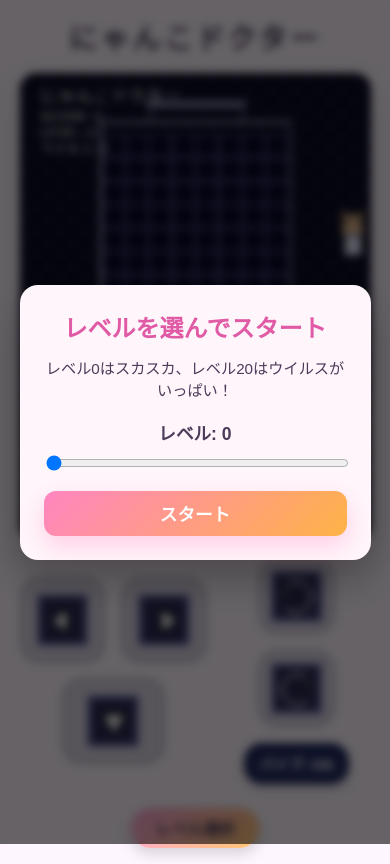
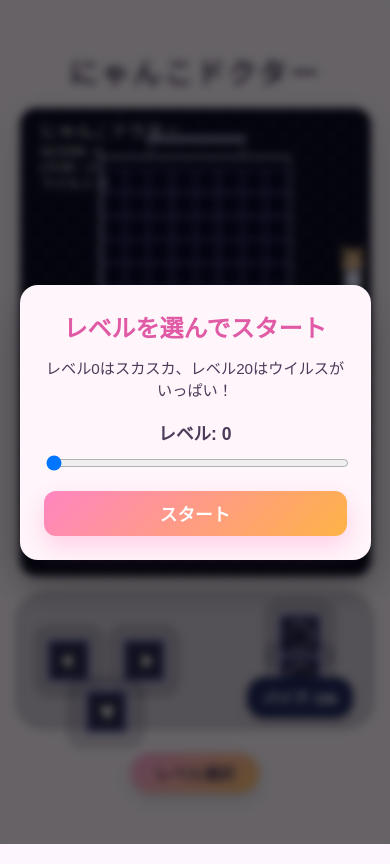
Before and after one commit to iwakicom-ux/nyanko-doctor, a plain HTML site: page index.html in a window 390 px wide. Drawn offline with Linux system fonts and the light colour scheme.

Commit message:
Add files via upload
yakiniku

```diff
--- a/index.html
+++ b/index.html
@@ -11,26 +11,26 @@
         <h1 class="game-title">にゃんこドクター</h1>
         <canvas id="gameCanvas" width="480" height="640" aria-label="にゃんこドクターのプレイ画面"></canvas>
         <div class="game-controls" aria-label="操作ボタン">
+            <div class="controller-surface">
                 <div class="dpad">
-                <div class="dpad-row">
                     <button id="btnLeft" class="control-btn" aria-label="左移動">
                         <img src="assets/btn_left.png" alt="左移動">
                     </button>
                     <button id="btnRight" class="control-btn" aria-label="右移動">
                         <img src="assets/btn_right.png" alt="右移動">
                     </button>
-                </div>
                     <button id="btnDown" class="control-btn dpad-down" aria-label="高速落下">
                         <img src="assets/btn_drop.png" alt="高速落下">
                     </button>
                 </div>
-            <div class="rotate-group">
+                <div class="rotate-stack">
                     <button id="btnRotateCCW" class="control-btn rotate-ccw" aria-label="左回転">
                         <img src="assets/btn_rotate.png" alt="左回転">
                     </button>
                     <button id="btnRotateCW" class="control-btn" aria-label="右回転">
                         <img src="assets/btn_rotate.png" alt="右回転">
                     </button>
+                </div>
                 <button id="btnVibration" class="toggle-btn" aria-pressed="true" aria-label="振動のオンオフ">
                     バイブ: ON
                 </button>
--- a/style.css
+++ b/style.css
@@ -1,7 +1,9 @@
  :root {
+    --controller-width: 520px;
     --control-size: 96px;
     --control-gap: 24px;
     --control-radius: 24px;
+    --controller-aspect: 2.6;
 }
 
 * {
@@ -43,26 +45,37 @@ canvas {
 }
 
 .game-controls {
+    width: min(var(--controller-width), 95vw);
+    position: relative;
+}
+
+.controller-surface {
+    position: relative;
     width: 100%;
-    max-width: min(560px, 95vw);
+    aspect-ratio: var(--controller-aspect);
+    background: rgba(15, 12, 34, 0.18);
+    border-radius: 28px;
+    padding: 5%;
     display: flex;
     justify-content: space-between;
     align-items: center;
-    gap: var(--control-gap);
-    flex-wrap: nowrap;
+    box-shadow: inset 0 0 0 2px rgba(17, 12, 46, 0.15);
 }
 
-.dpad,
-.rotate-group {
-    flex: 1 1 0;
+.dpad {
+    position: relative;
+    width: 45%;
+    height: 100%;
+}
+
+.rotate-stack {
+    position: relative;
+    width: 35%;
+    height: 100%;
     display: flex;
     flex-direction: column;
     align-items: center;
-    gap: var(--control-gap);
-}
-
-.dpad-row {
-    display: flex;
+    justify-content: center;
     gap: var(--control-gap);
 }
 
@@ -87,17 +100,45 @@ canvas {
     display: block;
 }
 
-.dpad-down {
-    width: calc(var(--control-size) * 1.2);
+.control-btn {
+    position: absolute;
 }
 
-.rotate-group {
-    flex-direction: column;
+#btnLeft {
+    left: 0;
+    top: 50%;
+    transform: translateY(-50%);
 }
 
-.rotate-group .control-btn {
-    width: calc(var(--control-size) * 0.9);
-    height: calc(var(--control-size) * 0.9);
+#btnRight {
+    right: 0;
+    top: 50%;
+    transform: translateY(-50%);
+}
+
+#btnDown {
+    left: 50%;
+    top: 100%;
+    transform: translate(-50%, -50%);
+    width: calc(var(--control-size) * 1.1);
+}
+
+#btnRotateCCW {
+    top: 25%;
+    left: 50%;
+    transform: translate(-50%, -50%);
+}
+
+#btnRotateCW {
+    top: 65%;
+    left: 50%;
+    transform: translate(-50%, -50%);
+}
+
+#btnVibration {
+    position: absolute;
+    bottom: 8%;
+    right: 6%;
 }
 
 .control-btn.rotate-ccw img {
@@ -145,12 +186,10 @@ canvas {
 
 @media (max-width: 540px) {
     :root {
-        --control-size: clamp(72px, 22vw, 96px);
-        --control-gap: clamp(12px, 4vw, 20px);
-        --control-radius: clamp(18px, 5vw, 24px);
-    }
-    .game-controls {
-        gap: var(--control-gap);
+        --controller-width: 92vw;
+        --control-size: clamp(60px, 18vw, 96px);
+        --control-gap: clamp(10px, 3vw, 18px);
+        --control-radius: clamp(16px, 4vw, 24px);
     }
 }
 
```
Lines whose indentation alone changed are shown as unchanged.
